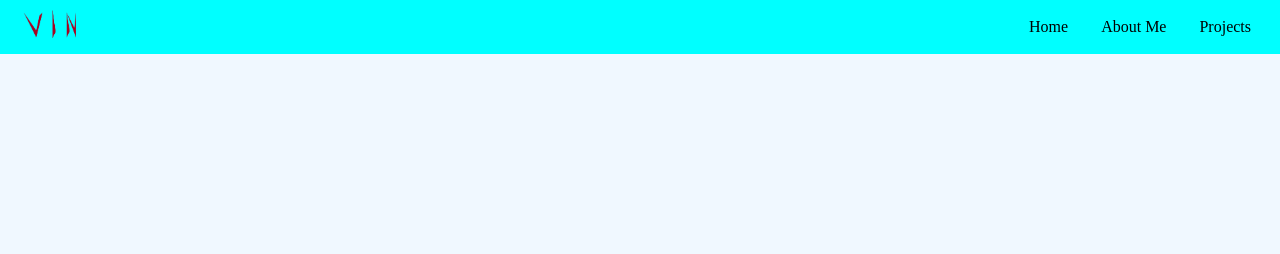
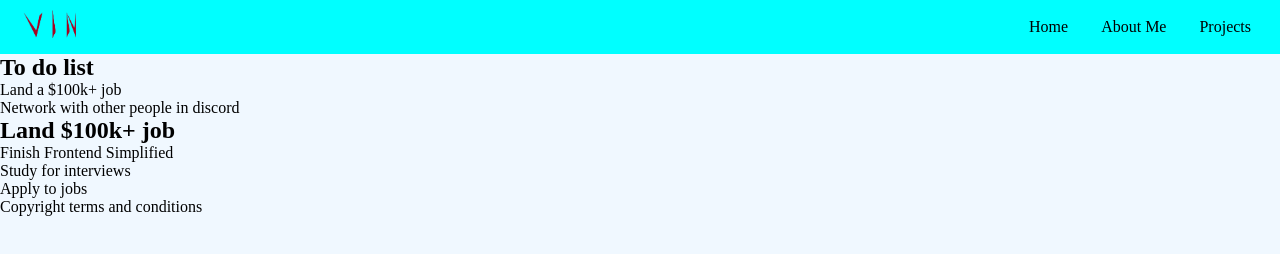
Before and after one commit to HouR-BeaN/Vin-s-Profile, a plain HTML site: page index.html in a window 1280 px wide. Drawn offline with Linux system fonts and the light colour scheme.

Commit message:
add new features
add about page
add projects page
update index.html
 create
  main
  section
  footer

```diff
--- a/index.html
+++ b/index.html
@@ -15,15 +15,31 @@
         <nav>
           <ul>
             <li><a href="#">Home</a></li>
-            <li><a href="#">About Me</a></li>
-            <li><a href="#">Projects</a></li>
+            <li><a href="./aboutme.html">About Me</a></li>
+            <li><a href="./projects.html">Projects</a></li>
           </ul>
         </nav>
       </div>
     </header>
-
     <!--Main Section-->
-
+    <main>
+      <section>
+        <h1>To do list</h1>
+        <ul>
+          <li>Land a $100k+ job</li>
+          <li>Network with other people in discord</li>
+        </ul>
+      </section>
+      <section>
+        <h1>Land $100k+ job</h1>
+        <ol>
+          <li>Finish Frontend Simplified</li>
+          <li>Study for interviews</li>
+          <li>Apply to jobs</li>
+        </ol>
+      </section>
+    </main>
     <!--Footer-->
+    <footer>Copyright terms and conditions</footer>
   </body>
 </html>
```
Also changed, not shown: aboutme.html (added, +13 -0 lines), projects.html (added, +13 -0 lines).
